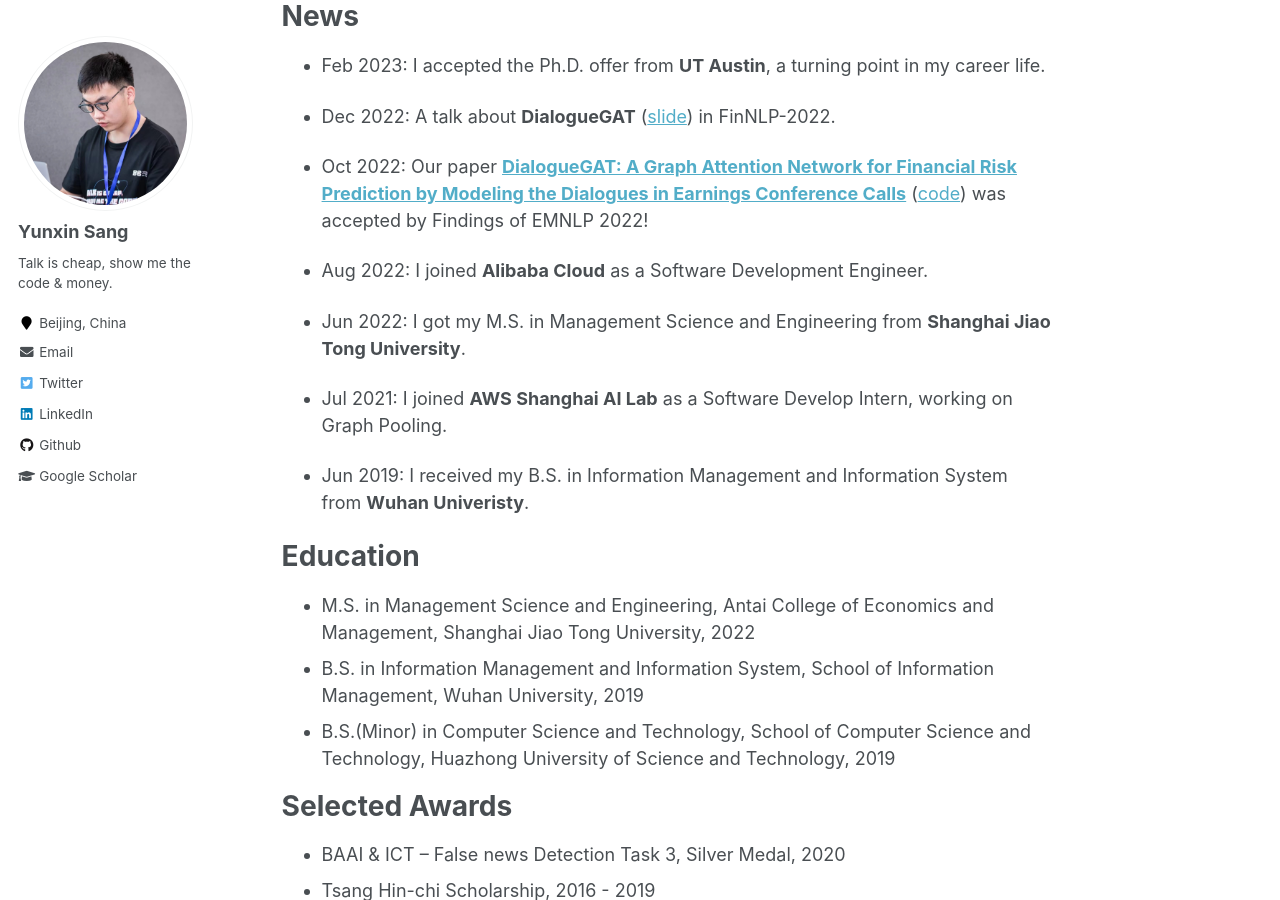
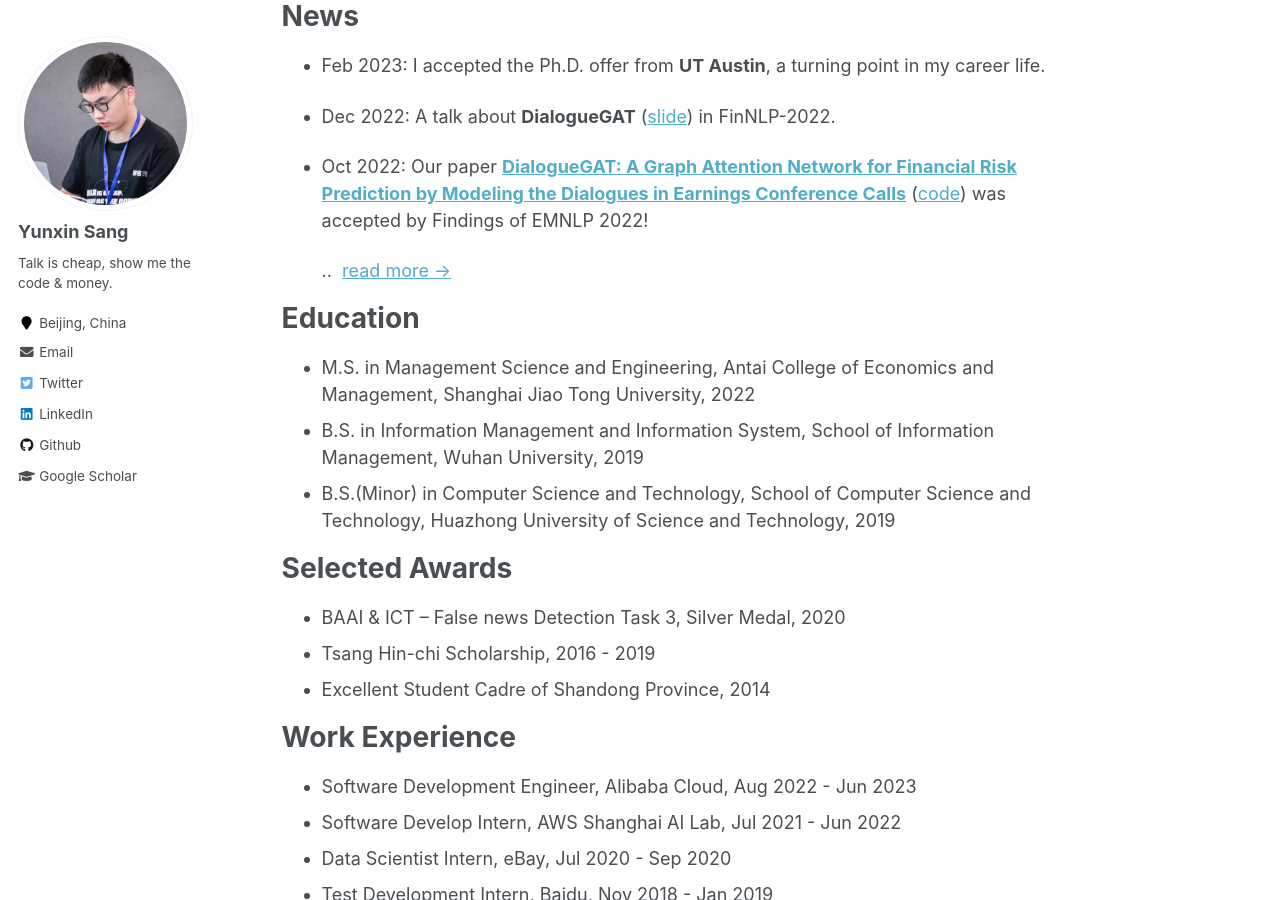
Before and after one commit to sangyx/sangyx.github.io, a Jekyll site: the page built from _pages/about.md, in a window 1280 px wide and 900 px high, scrolled down 527 px. Built offline with Jekyll 4.4.1, drawn with Linux system fonts in a browser that asks for light colours; some of the changed lines change nothing that is shown.

Commit message:
add expand text

```diff
--- /dev/null
+++ b/_includes/text-expand.html
@@ -0,0 +1,16 @@
+<script>
+
+    var elements = document.querySelectorAll('p');
+    Array.prototype.forEach.call(elements, function (el, i) {
+        if (el.innerHTML == '[expand]') {
+            var parentcontent = el.parentNode.innerHTML.replace('<p>[expand]</p>', '<div class="expand" style="display: none; height: 0; overflow: hidden;">').replace('<p>[/expand]</p>', '</div>');
+            el.parentNode.innerHTML = parentcontent;
+        }
+    });
+
+    var elements = document.querySelectorAll('div.expand');
+    Array.prototype.forEach.call(elements, function (el, i) {
+        el.previousElementSibling.innerHTML = el.previousElementSibling.innerHTML + '<span>..&nbsp; <a href="#" style="cursor: pointer;" onclick="this.parentNode.parentNode.nextElementSibling.style.display = \'block\'; this.parentNode.parentNode.nextElementSibling.style.height = \'auto\'; this.parentNode.style.display = \'none\';">read&nbsp;more&nbsp;&rarr;</a></span>';
+    });
+
+</script>
--- a/_layouts/default.html
+++ b/_layouts/default.html
@@ -6,6 +6,7 @@
 
 <!doctype html>
 <html lang="{{ site.locale | slice: 0,2 }}" class="no-js">
+
 <head>
   {% include head.html %}
   {% include head/custom.html %}
@@ -26,6 +27,8 @@
   </div>
 
   {% include scripts.html %}
+  {% include text-expand.html %}
 
 </body>
+
 </html>
--- a/_pages/about.md
+++ b/_pages/about.md
@@ -22,6 +22,8 @@
 
 - Oct 2022: Our paper [**DialogueGAT: A Graph Attention Network for Financial Risk Prediction by Modeling the Dialogues in Earnings Conference Calls**](https://aclanthology.org/2022.findings-emnlp.117/) ([code](https://github.com/sangyx/DialogueGAT)) was accepted by Findings of EMNLP 2022!
 
+[expand]
+
 - Aug 2022: I joined **Alibaba Cloud** as a Software Development Engineer.
 
 - Jun 2022: I got my M.S. in Management Science and Engineering from **Shanghai Jiao Tong University**.
@@ -29,6 +31,8 @@
 - Jul 2021: I joined **AWS Shanghai AI Lab** as a Software Develop Intern, working on Graph Pooling.
 
 - Jun 2019: I received my B.S. in Information Management and Information System from **Wuhan Univeristy**.
+
+[/expand]
 
 # Education
 
```
Lines whose indentation alone changed are shown as unchanged.
